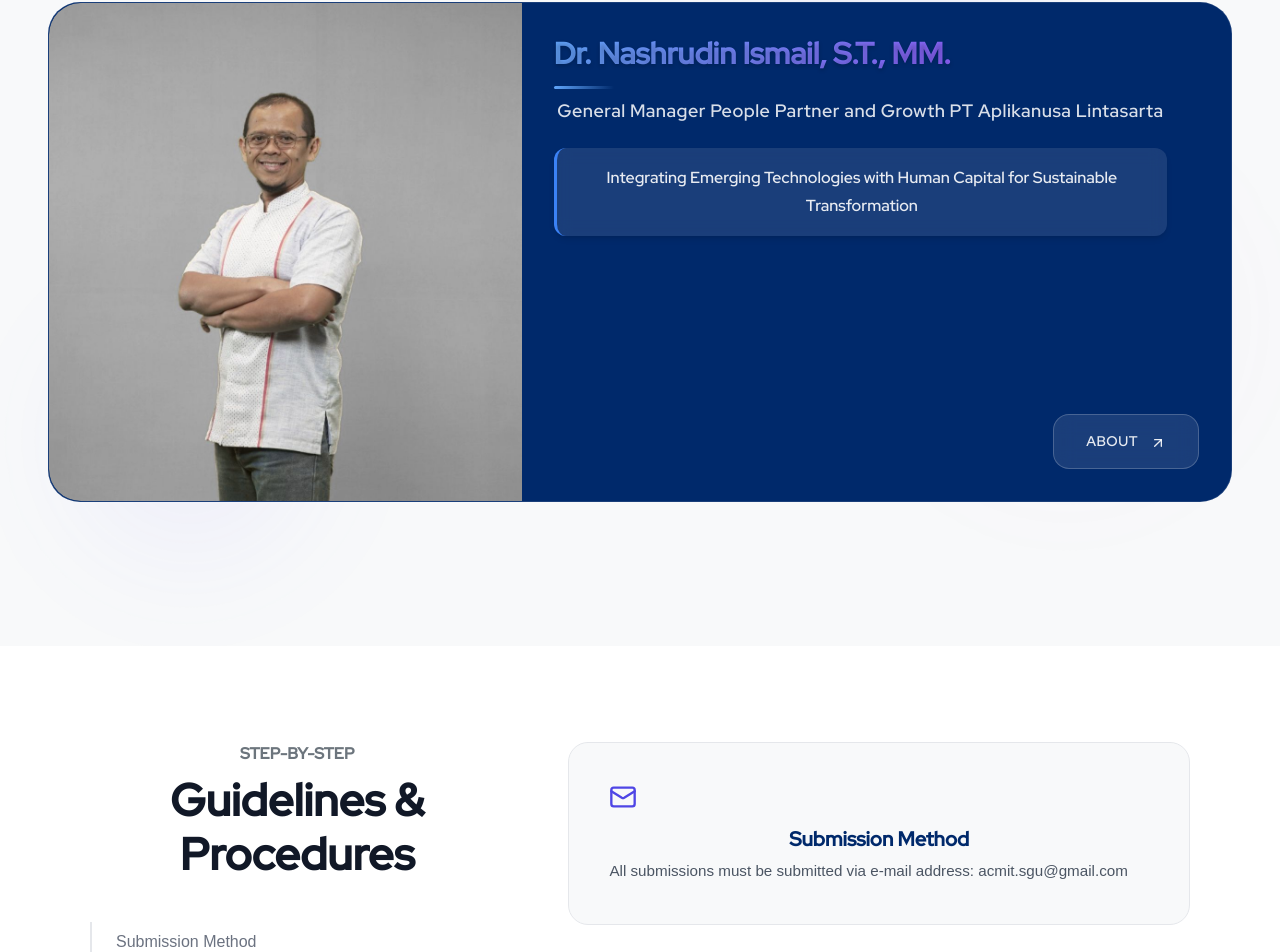
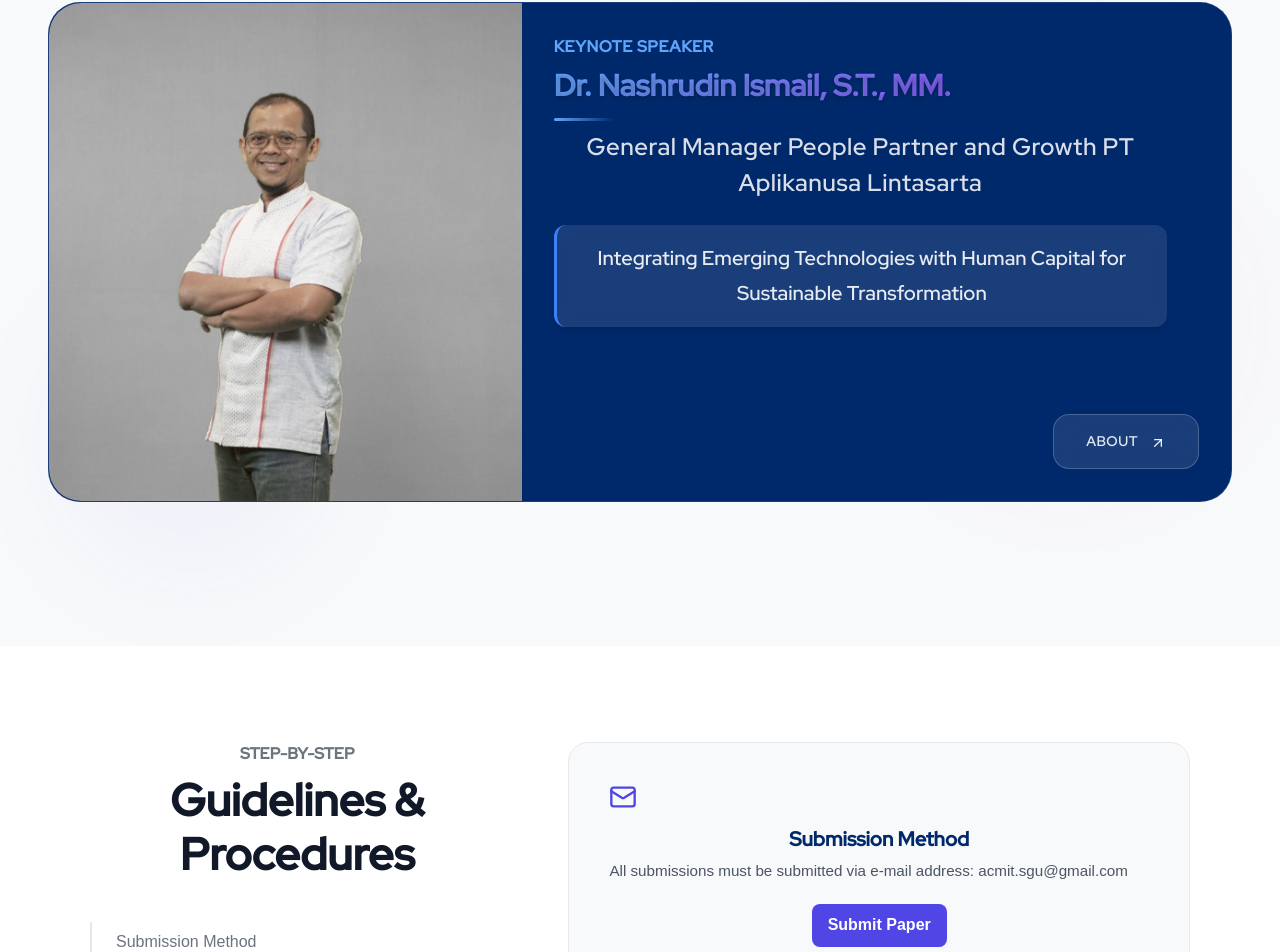
Before and after one commit to jojocamilo/nextjs, a Next.js app: page / in a window 1280 px wide. Shown: the part 3100-4052 px from the top of the page. Built offline with nearby package versions, Linux system fonts and the light colour scheme.

Commit message:
tambahan

```diff
--- a/src/app/components/Features/Features.css
+++ b/src/app/components/Features/Features.css
@@ -448,8 +448,18 @@
   border-radius: 2px;
 }
 
+/* Badge / role above the name */
+.card-home-features-badge {
+  font-size: 1rem;
+  font-weight: 700;
+  color: #60a5fa;
+  margin-bottom: 0.5rem;
+  text-transform: uppercase;
+  letter-spacing: 0.6px;
+}
+
 .card-home-features-title {
-  font-size: var(--font-size-lg);
+  font-size: var(--font-size-2xl);
   font-weight: var(--font-weight-medium);
   color: rgba(255, 255, 255, 0.85);
   text-transform: none;
@@ -470,7 +480,7 @@
 
 .card-home-features-description {
   color: rgba(255, 255, 255, 0.9);
-  font-size: var(--font-size-base);
+  font-size: var(--font-size-xl);
   line-height: var(--line-height-relaxed);
   margin: var(--spacing-md) 0;
   padding: var(--spacing-md) var(--spacing-lg);
--- a/src/app/components/Features/Features.jsx
+++ b/src/app/components/Features/Features.jsx
@@ -5,7 +5,7 @@ import { ArrowUpRight } from 'lucide-react';
 import './Features.css';
 
 // Prop isGif tetap ada untuk backward compatibility
-const Card = ({ src, Nama, title, description, className, buttonHref, isGif }) => {
+const Card = ({ src, Nama, title, description, className, buttonHref, isGif, badge }) => {
   const [isClient, setIsClient] = useState(false);
   const wrapperRef = useRef(null);
   const videoRef = useRef(null);
@@ -102,6 +102,9 @@ const Card = ({ src, Nama, title, description, className, buttonHref, isGif }) =
 
         <div className="card-home-features-content">
           <div className="card-home-features-text">
+            {badge && (
+              <div className="card-home-features-badge">{badge}</div>
+            )}
             {Nama && (
               <h2 className="card-home-features-name">{Nama}</h2>
             )}
@@ -140,6 +143,7 @@ const CardHomeFeatures = () => {
           <Card
             src="/assets/images/landing/Bapak.jpg"
             Nama="Dr. Nashrudin Ismail, S.T., MM."
+            badge="Keynote speaker"
             title="General Manager People Partner and Growth PT Aplikanusa Lintasarta"
             description="Integrating Emerging Technologies with Human Capital for Sustainable Transformation"
             className="card-home-features-large"
--- a/src/app/components/Guidelines/Guidelines.css
+++ b/src/app/components/Guidelines/Guidelines.css
@@ -248,3 +248,24 @@
     gap: 0.25rem;
   }
 }
+
+/* Submit button for submission card */
+.card-actions {
+  margin-top: 1.25rem;
+  display: flex;
+  justify-content: center;
+}
+.submit-paper-button {
+  display: inline-block;
+  padding: 0.6rem 1rem;
+  background: #4f46e5;
+  color: #fff;
+  border-radius: 8px;
+  text-decoration: none;
+  font-weight: 600;
+  transition: background 0.2s ease, transform 0.08s ease;
+}
+.submit-paper-button:hover {
+  background: #3730a3;
+  transform: translateY(-1px);
+}
--- a/src/app/components/Guidelines/Guidelines.jsx
+++ b/src/app/components/Guidelines/Guidelines.jsx
@@ -65,6 +65,18 @@ const Guidelines = () => {
               <div className="card-icon"><item.icon size={28} /></div>
               <h3 className="card-title">{item.title}</h3>
               <div className="card-description">{item.description}</div>
+              {item.id === 'submission' && (
+                <div className="card-actions">
+                  <a
+                    className="submit-paper-button"
+                    href="https://forms.gle/ZdVX3UoB4FVaBiT2A"
+                    target="_blank"
+                    rel="noopener noreferrer"
+                  >
+                    Submit Paper
+                  </a>
+                </div>
+              )}
             </div>
           ))}
         </div>
```
